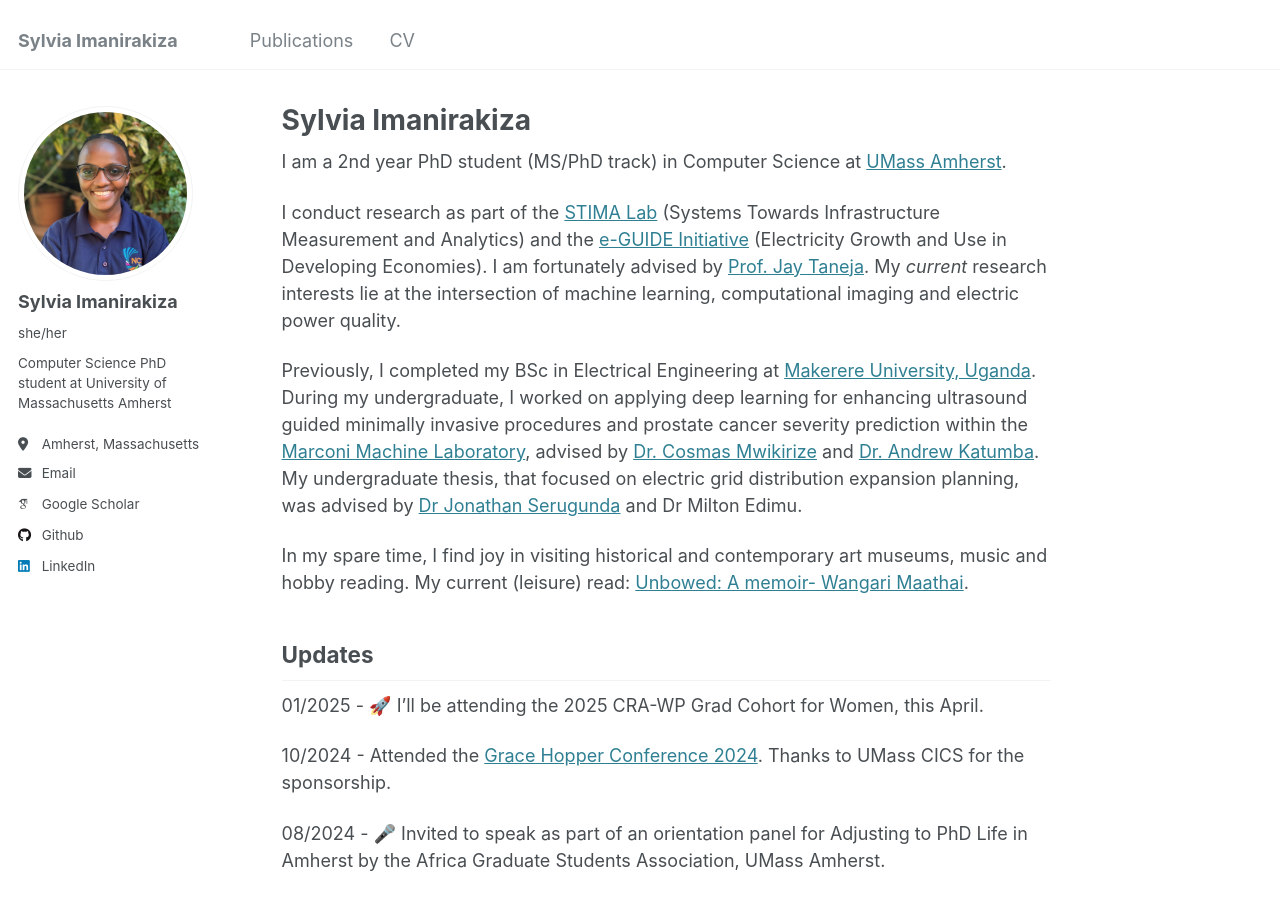
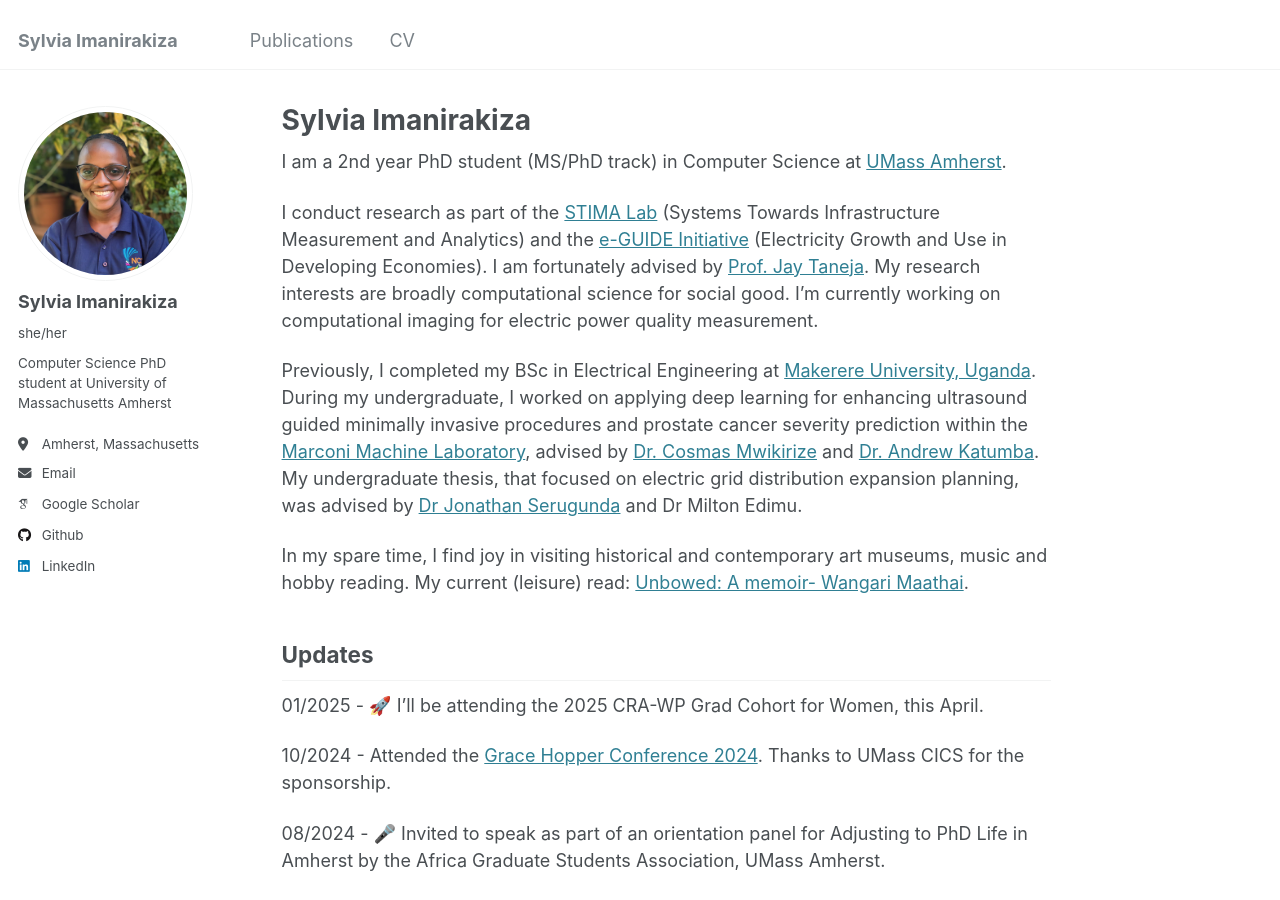
Before and after one commit to simanirakiza/simanirakiza.github.io, a Jekyll site: the page built from _pages/about.md, in a window 1280 px wide and 900 px high. Built offline with Jekyll 4.4.1, drawn with Linux system fonts in a browser that asks for light colours; some web fonts are replaced.

Commit message:
Update about.md

```diff
--- a/_pages/about.md
+++ b/_pages/about.md
@@ -9,7 +9,7 @@ redirect_from:
 
 I am a 2nd year PhD student (MS/PhD track) in Computer Science  at [UMass Amherst](https://www.cics.umass.edu/).
 
-I conduct research as part of the [STIMA Lab](https://websites.umass.edu/jtaneja/) (Systems Towards Infrastructure Measurement and Analytics) and the [e-GUIDE Initiative](https://eguide.io/) (Electricity Growth and Use in Developing Economies). I am fortunately advised by [Prof. Jay Taneja](https://websites.umass.edu/jtaneja/). My *current* research interests lie at the intersection of machine learning, computational imaging and electric power quality.
+I conduct research as part of the [STIMA Lab](https://websites.umass.edu/jtaneja/) (Systems Towards Infrastructure Measurement and Analytics) and the [e-GUIDE Initiative](https://eguide.io/) (Electricity Growth and Use in Developing Economies). I am fortunately advised by [Prof. Jay Taneja](https://websites.umass.edu/jtaneja/). My research interests are broadly computational science for social good. I'm currently working on computational imaging for electric power quality measurement.
 
 Previously, I completed my BSc in Electrical Engineering at [Makerere University, Uganda](https://mak.ac.ug/). During my undergraduate, I worked on applying deep learning for enhancing ultrasound guided minimally invasive procedures and prostate cancer severity prediction within the [Marconi Machine Laboratory](https://marconilab.org/), advised by [Dr. Cosmas Mwikirize](https://scholar.google.com/citations?user=9rlsHzoAAAAJ&hl=en) and [Dr. Andrew Katumba](https://scholar.google.be/citations?user=APqcOhAAAAAJ&hl=en). My undergraduate thesis, that focused on electric grid distribution expansion planning, was advised by [Dr Jonathan Serugunda](https://scholar.google.com/citations?user=oeuuubUAAAAJ&hl=en) and Dr Milton Edimu.
 
```
